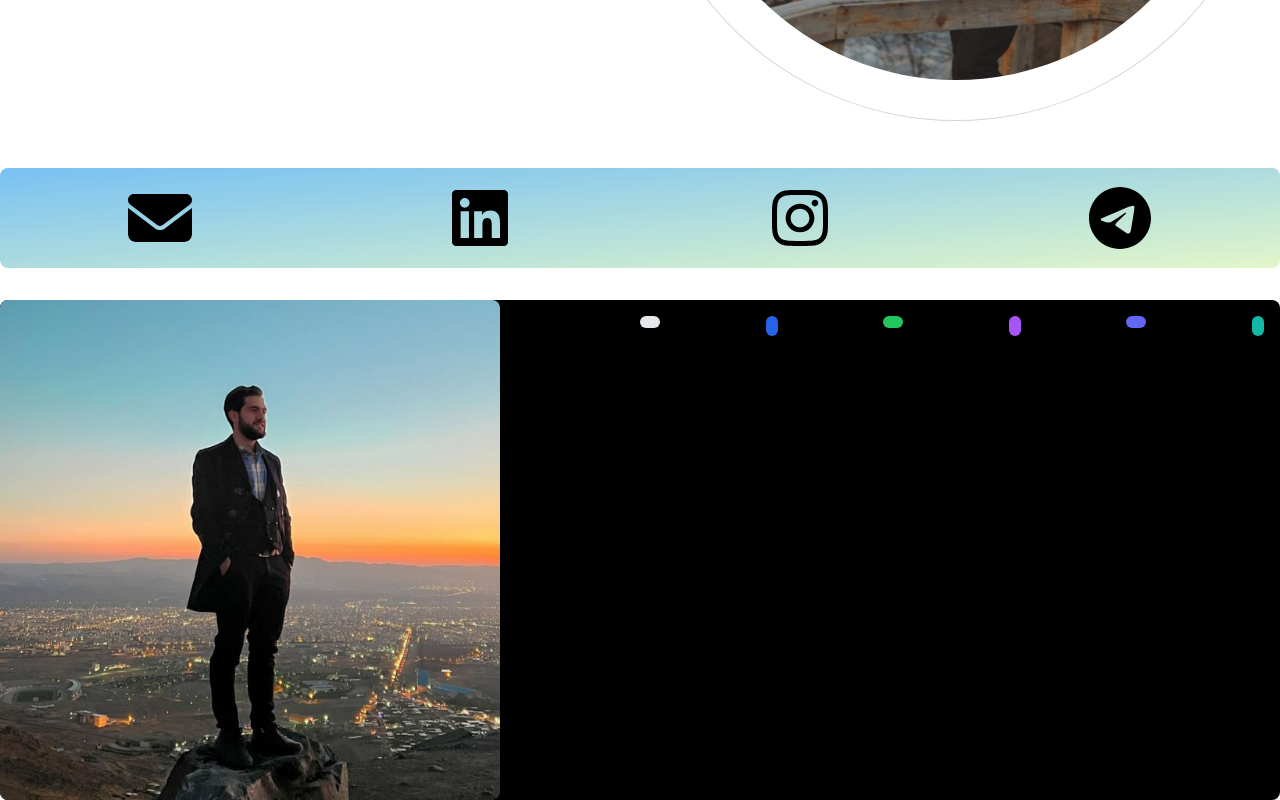
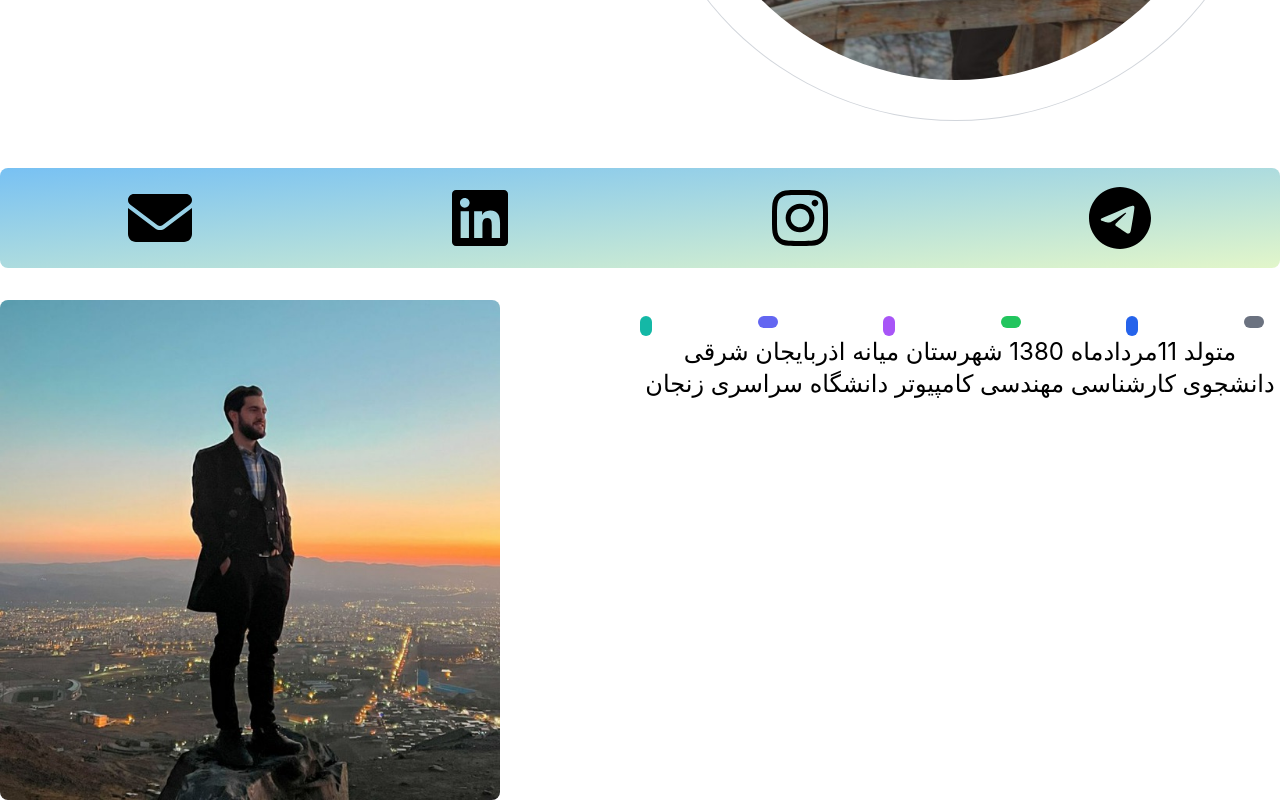
Before and after one commit to itsmahdigh/personal, a React (Create React App) app: page / in a window 1280 px wide. Shown: the part 612-1412 px from the top of the page. Built offline with nearby package versions, Linux system fonts and the light colour scheme.

Commit message:
1402-05-12/03

```diff
--- a/src/firstPageComponent/aboutMe.jsx
+++ b/src/firstPageComponent/aboutMe.jsx
@@ -2,19 +2,20 @@ import Pic from '../photo_2023-08-03_11-22-36.jpg'
 function aboutMe() {
 
     return <>
-        <div className="container mx-auto rounded-lg lg:h-[500px] md:h-[400px] sm:h-[300px] bg-black mt-8 grid grid-cols-2">
+        <div className="container mx-auto rounded-lg lg:h-[500px] md:h-[400px] sm:h-[300px]  mt-8 grid grid-cols-2">
             <div className="title ">
                 <img src={Pic} alt="" className='lg:h-[500px] md:h-[400px] sm:h-[300px] rounded-lg' />
             </div>
             <div>
-            <div className='flex  justify-between  mt-4 mr-4'>
-                <span class="flex w-5 h-3 hover:h-5 animation-bounce bg-gray-200 rounded-full"></span>
+            <div className='flex  justify-between  mt-4 mr-4' dir='rtl'>
+                <span class="flex w-5 h-3 hover:h-5 animation-bounce bg-gray-500 rounded-full"></span>
                 <span class="flex w-3 h-5 hover:w-5 bg-blue-600 rounded-full"></span>
                 <span class="flex w-5 h-3 hover:h-5 bg-green-500 rounded-full"></span>
                 <span class="flex w-3 h-5 hover:w-5 bg-purple-500 rounded-full"></span>
                 <span class="flex w-5 h-3 hover:h-5 bg-indigo-500 rounded-full"></span>
                 <span class="flex w-3 h-5 hover:w-5 bg-teal-500 rounded-full"></span>
                 </div>
+                <span className='flex justify-center text-center text-2xl items-center'>   متولد 11مردادماه 1380 شهرستان میانه اذربایجان شرقی <br />دانشجوی کارشناسی مهندسی کامپیوتر دانشگاه سراسری زنجان </span>
             </div>
         </div>
 
```
